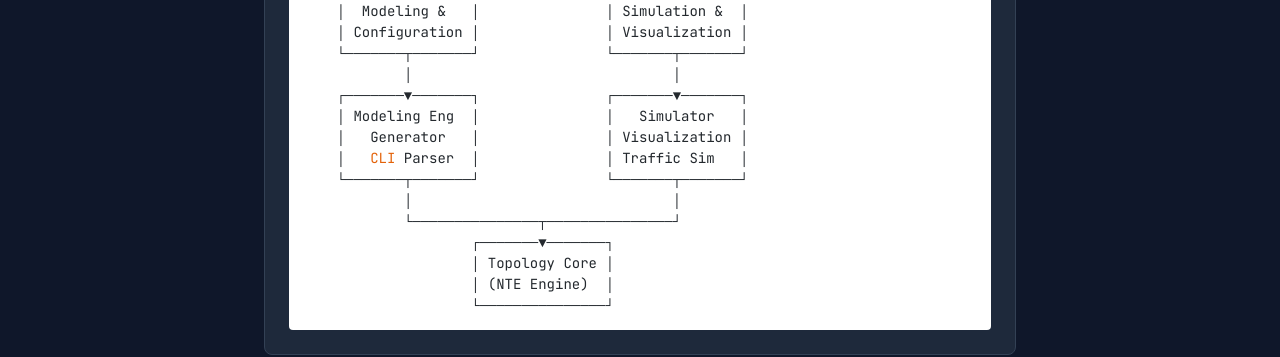
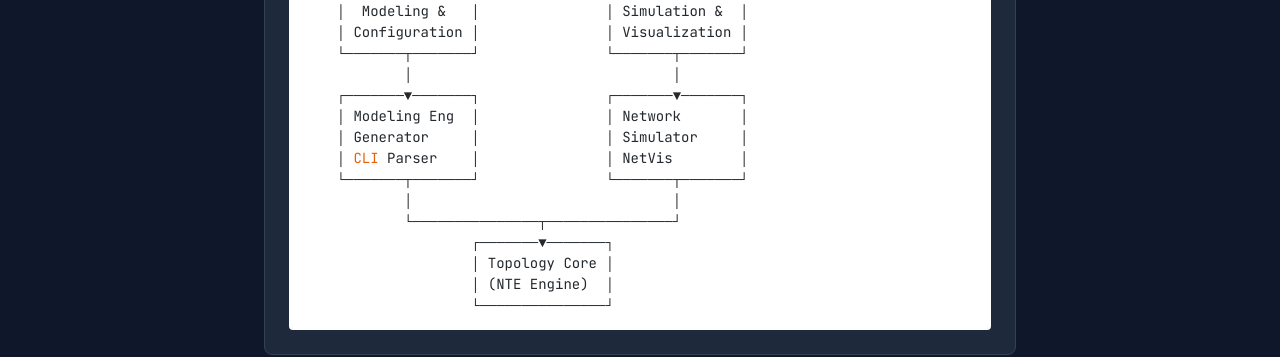
Before and after one commit to sk2/sk2.github.com, a Jekyll site: the page built from network-automation.md, in a window 1280 px wide and 1400 px high, scrolled down 751 px. Shown: the part 531-888 px from the top of the window. Built offline with Jekyll 4.4.1, drawn with Linux system fonts in a browser that asks for light colours; nearby versions of some CDN libraries; our own code applies the rules of GitHub Pages for plain Markdown files; some of the changed text lies outside the part shown.

Commit message:
Align toolchain diagram labels

```diff
--- a/network-automation.md
+++ b/network-automation.md
@@ -43,9 +43,9 @@ We build specialized engines that handle specific stages of the network lifecycl
     └───────┬───────┘               └───────┬───────┘
             │                               │
     ┌───────▼───────┐               ┌───────▼───────┐
-    │ Modeling Eng  │               │   Simulator   │
-    │   Generator   │               │ Visualization │
-    │   CLI Parser  │               │ Traffic Sim   │
+    │ Modeling Eng  │               │ Network       │
+    │ Generator     │               │ Simulator     │
+    │ CLI Parser    │               │ NetVis        │
     └───────┬───────┘               └───────┬───────┘
             │                               │
             └───────────────┬───────────────┘
```
